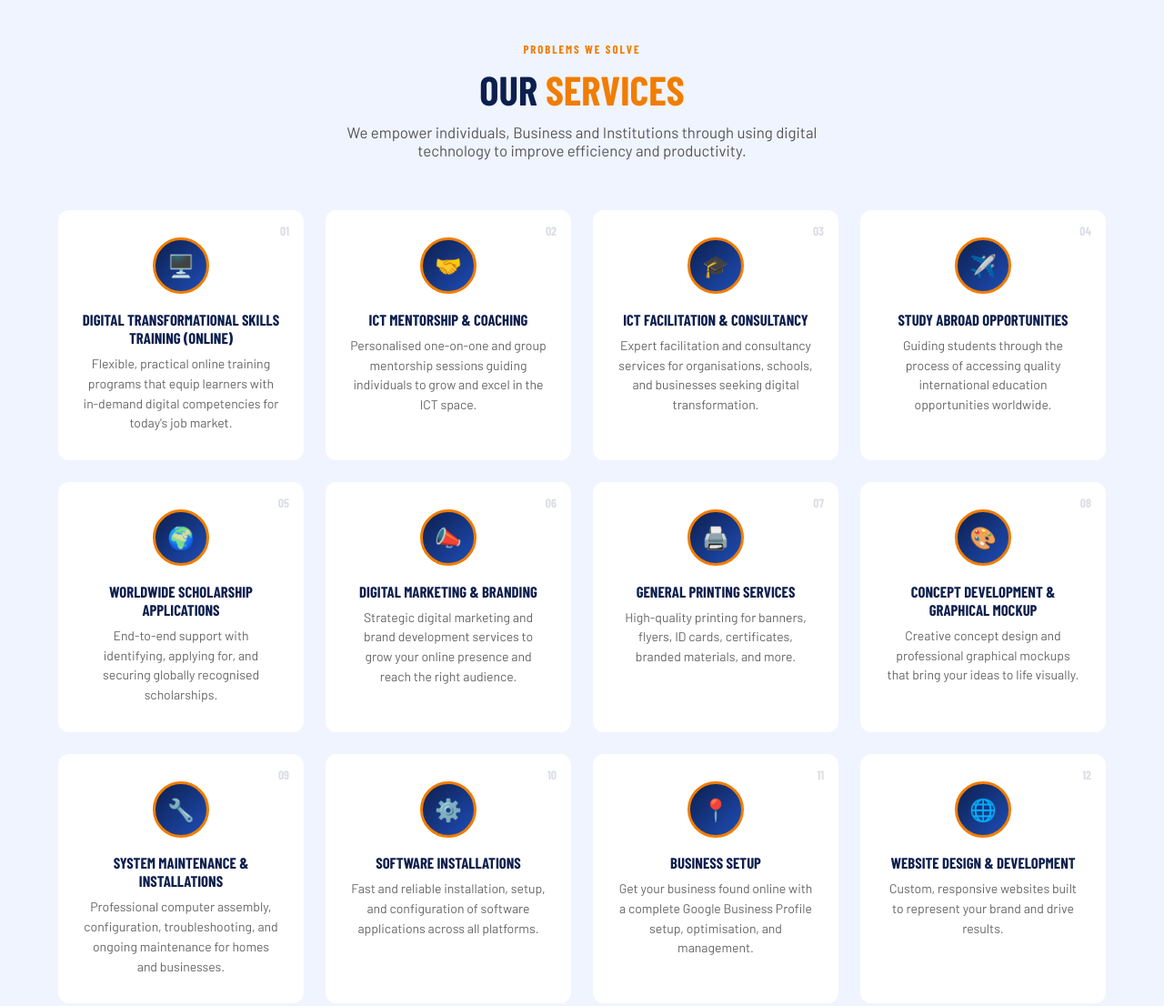
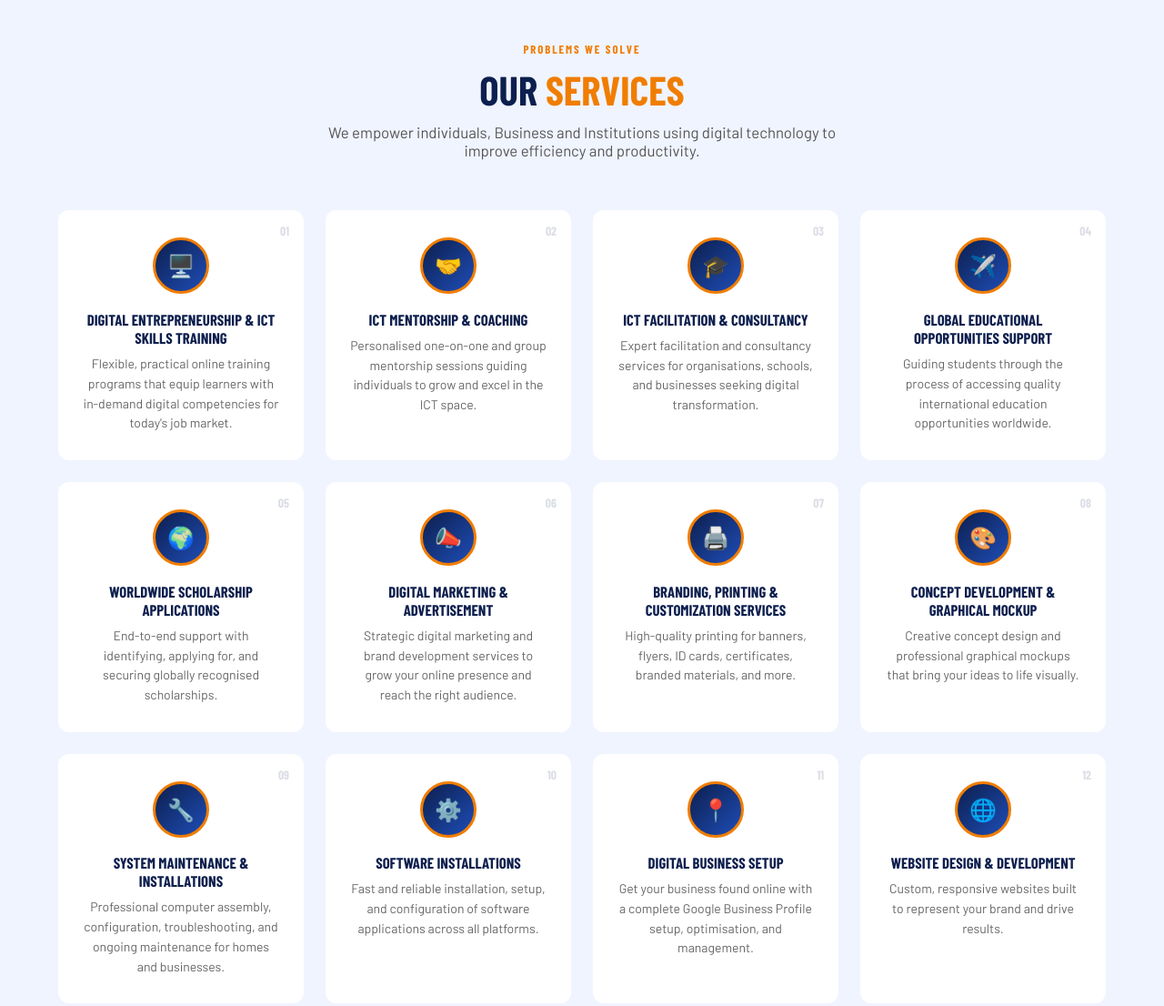
Before and after one commit to nextgendsinfo-code/NextGen-Digital-Solutions, a plain HTML site: page index.html in a window 1280 px wide. Shown: the part 940-2046 px from the top of the page at 91% size. Drawn offline with nearby package versions, Linux system fonts and the light colour scheme; a web font is replaced by a local one.

Commit message:
Update service titles and contact number in index.html

```diff
--- a/index.html
+++ b/index.html
@@ -440,13 +440,13 @@
     <div class="section-header">
       <div class="section-badge">Problems We Solve</div>
       <h2 class="section-title">Our <span>Services</span></h2>
-      <p class="section-sub">We empower individuals, Business and Institutions through using digital technology to improve efficiency and productivity.</p>
+      <p class="section-sub">We empower individuals, Business and Institutions using digital technology to improve efficiency and productivity.</p>
     </div>
     <div class="services-grid">
       <div class="service-card">
         <span class="service-num">01</span>
         <div class="service-icon">🖥️</div>
-        <h3>Digital Transformational Skills Training (Online)</h3>
+        <h3>Digital Entrepreneurship & ICT Skills Training</h3>
         <p>Flexible, practical online training programs that equip learners with in-demand digital competencies for today's job market.</p>
       </div>
       <div class="service-card">
@@ -464,7 +464,7 @@
       <div class="service-card">
         <span class="service-num">04</span>
         <div class="service-icon">✈️</div>
-        <h3>Study Abroad Opportunities</h3>
+        <h3>Global Educational Opportunities Support</h3>
         <p>Guiding students through the process of accessing quality international education opportunities worldwide.</p>
       </div>
       <div class="service-card">
@@ -476,13 +476,13 @@
       <div class="service-card">
         <span class="service-num">06</span>
         <div class="service-icon">📣</div>
-        <h3>Digital Marketing & Branding</h3>
+        <h3>Digital Marketing & Advertisement</h3>
         <p>Strategic digital marketing and brand development services to grow your online presence and reach the right audience.</p>
       </div>
       <div class="service-card">
         <span class="service-num">07</span>
         <div class="service-icon">🖨️</div>
-        <h3>General Printing Services</h3>
+        <h3>Branding, Printing & Customization Services</h3>
         <p>High-quality printing for banners, flyers, ID cards, certificates, branded materials, and more.</p>
       </div>
       <div class="service-card">
@@ -506,7 +506,7 @@
       <div class="service-card">
         <span class="service-num">11</span>
         <div class="service-icon">📍</div>
-        <h3>Business Setup</h3>
+        <h3>Digital Business Setup</h3>
         <p>Get your business found online with a complete Google Business Profile setup, optimisation, and management.</p>
       </div>
       <div class="service-card">
@@ -558,11 +558,11 @@ We are specialize in delivering modern digital solutions that enhance productivi
       <p class="section-sub">Ready to start your digital journey? Reach out to us today.</p>
     </div>
     <div class="contact-grid">
-      <a href="https://wa.me/+23280701651" target="_blank" class="contact-card">
+      <a href="https://wa.me/+23273082298" target="_blank" class="contact-card">
         <div class="contact-card-icon wa">💬</div>
         <div class="contact-card-text">
           <div class="contact-card-label">WhatsApp</div>
-          <div class="contact-card-num">+232 80 701651</div>
+          <div class="contact-card-num">+232 73 082298</div>
 
         </div>
       </a>
```
